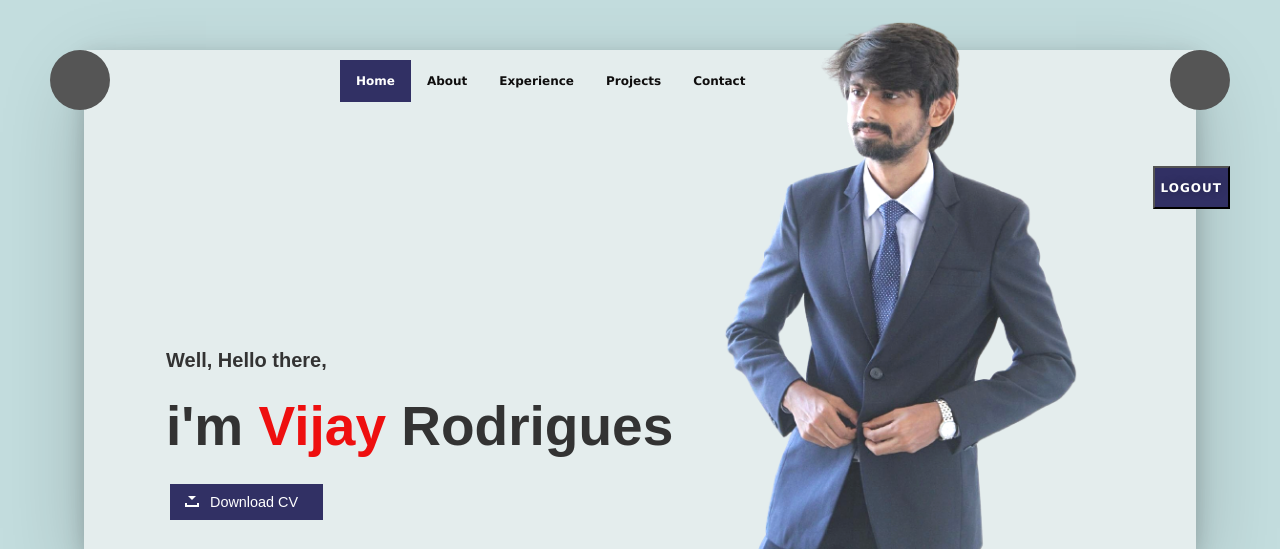
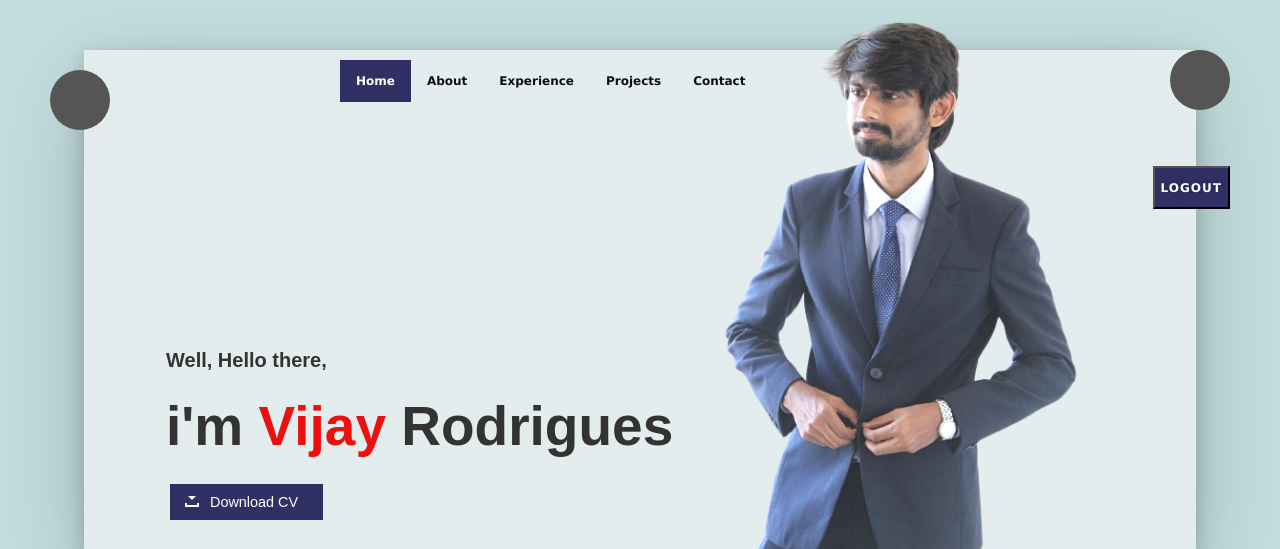
Before and after one commit to VijayRodrigues/pers-proj-app, a Flask app: template templates/profile.html in a window 1280 px wide. Shown: the top 549 px of the page. Run offline with Flask 2, Linux system fonts and the light colour scheme; the template is opened without the code that fills it, so the values that code supplies are empty; some libraries are stand-ins or nearby versions; some web fonts are replaced.

Commit message:
Update style_prof.css

```diff
--- a/static/style_prof.css
+++ b/static/style_prof.css
@@ -50,7 +50,7 @@ body {
   border-radius: 50%;
   position: absolute;
   left: 50px;
-  top: 50px;
+  top: 70px;
 }
 
 
```
